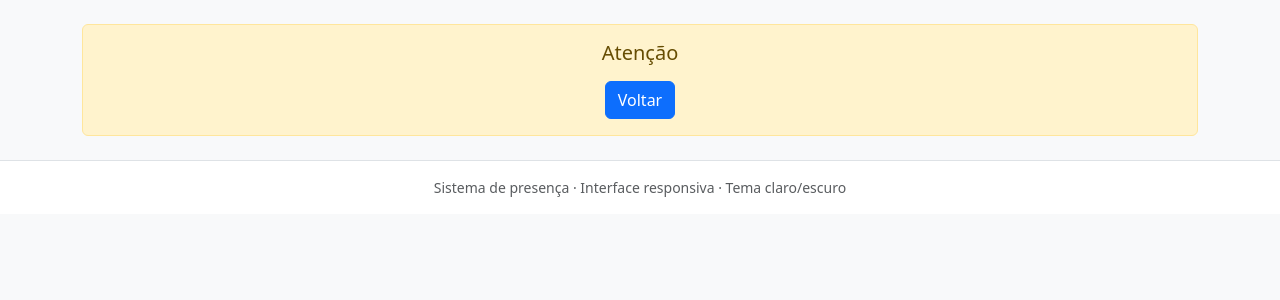
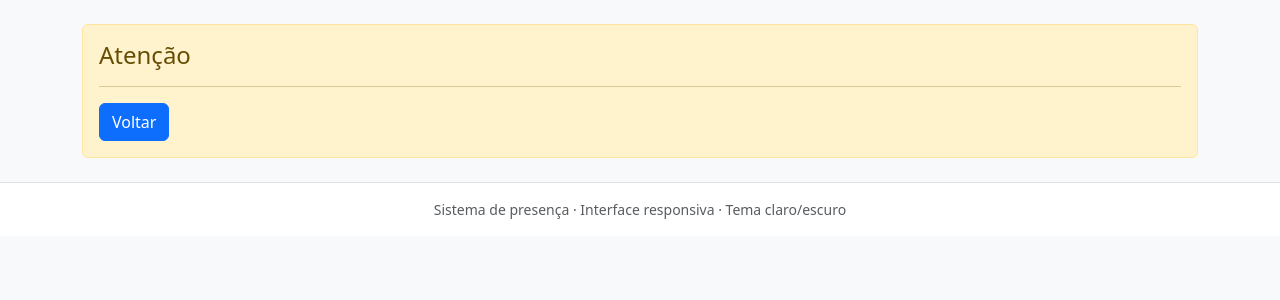
Before and after one commit to awerneck/lista_presenca, a Flask app: template templates/erro.html in a window 1280 px wide. Shown: the part 56-356 px from the top of the page. Run offline with Flask 3, Linux system fonts and the light colour scheme; the template is opened without the code that fills it, so the values that code supplies are empty; parts of the project's set-up code (start-up, migrations or seed data) failed here and were passed over.

Commit message:
Enhance error template with alert styling

```diff
--- a/templates/erro.html
+++ b/templates/erro.html
@@ -1,8 +1,10 @@
 {% extends "base.html" %}
+{% block title %}Erro{% endblock %}
 {% block content %}
-<div class="alert alert-warning text-center">
-  <h5>Atenção</h5>
+<div class="alert alert-warning" role="alert">
+  <h4 class="alert-heading">Atenção</h4>
   <p>{{ mensagem }}</p>
+  <hr>
   <a class="btn btn-primary" href="/">Voltar</a>
 </div>
 {% endblock %}
```
